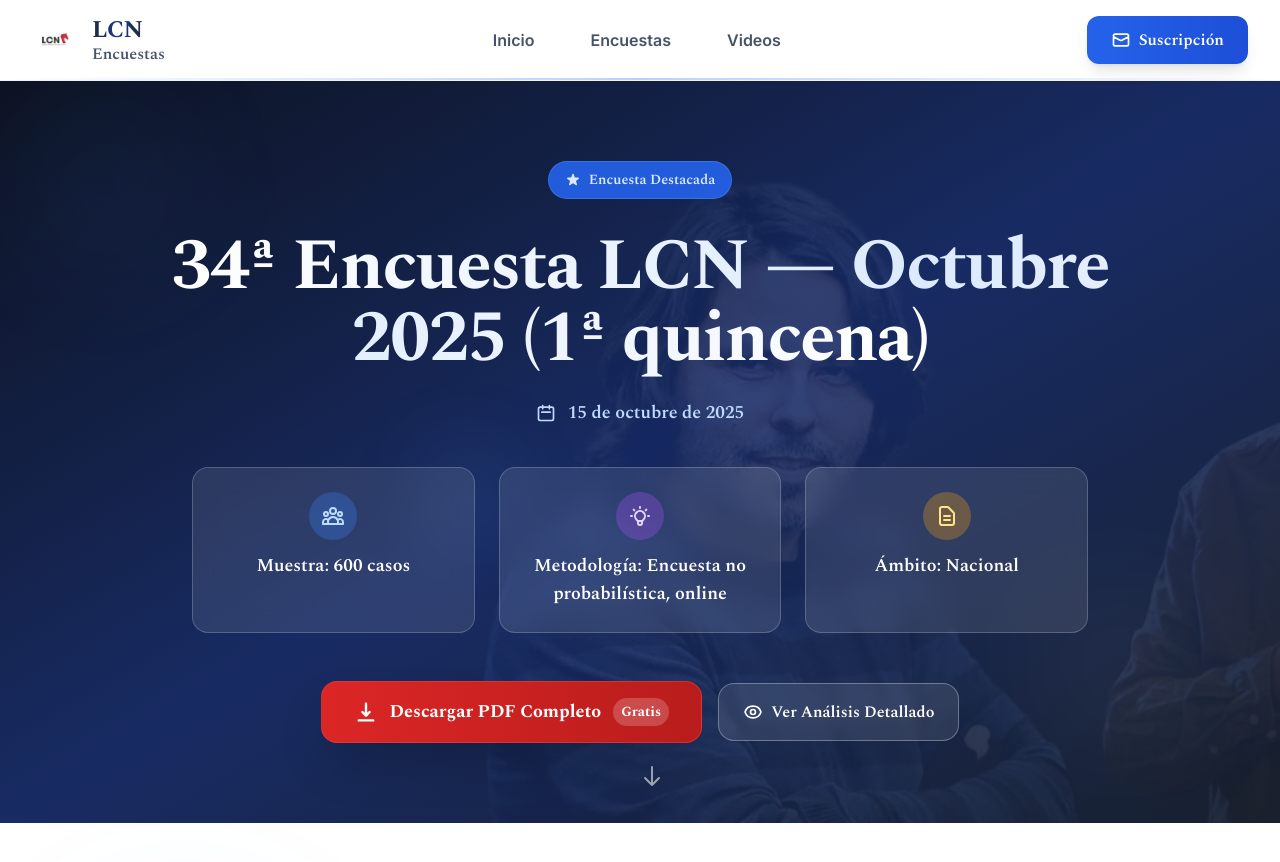
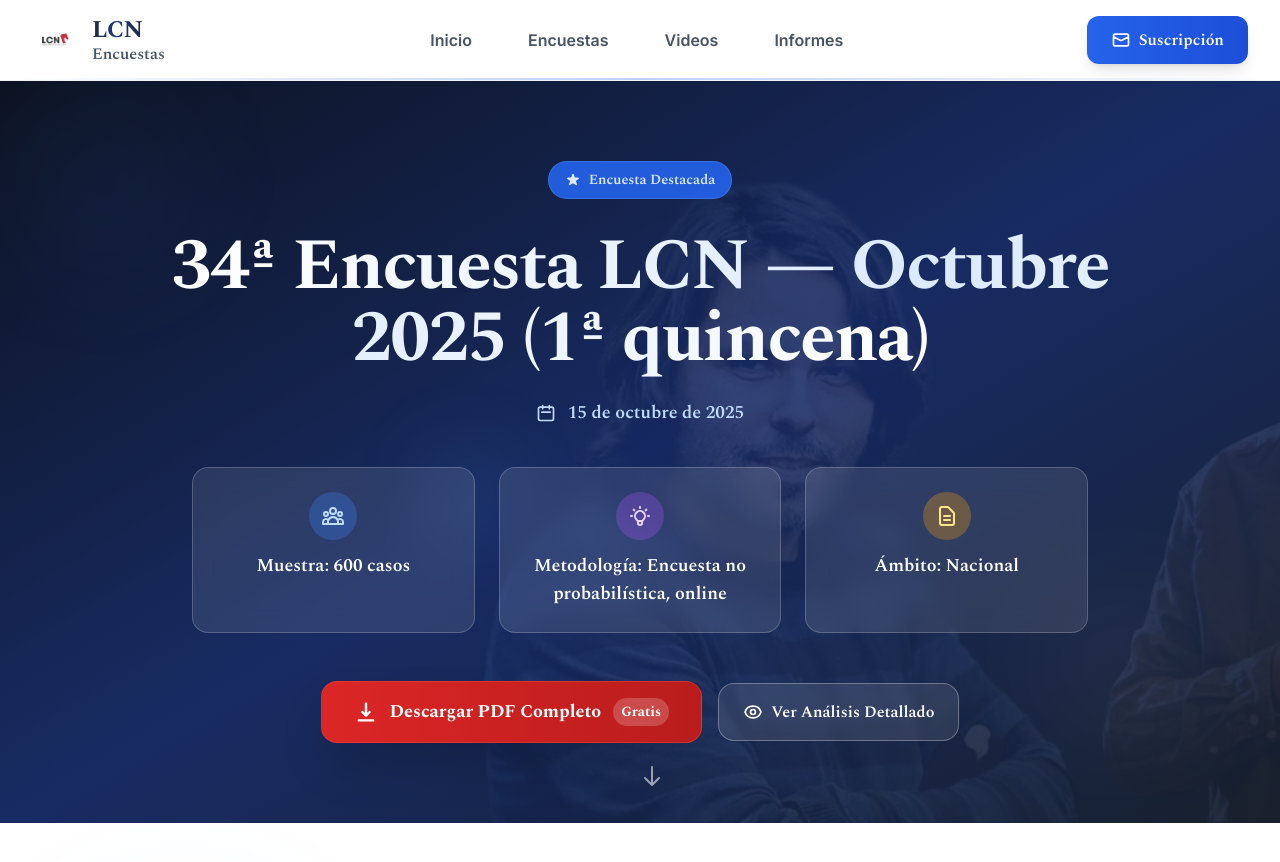
Before and after one commit to JuanJorquerAI/encuesta-lcn, a Jekyll site: the page built from index.html, in a window 1280 px wide and 900 px high. Shown: the top 862 px of the window. Built offline with Jekyll 4.4.1, drawn with Linux system fonts in a browser that asks for light colours; nearby versions of some CDN libraries.

Commit message:
Añade enlace 'Informes' en el menú del header

```diff
--- a/_includes/header.html
+++ b/_includes/header.html
@@ -42,6 +42,12 @@
         <a href="{{ "/videos/" | relative_url }}"
            class="group relative px-3 py-2 text-slate-700 hover:text-slate-900 font-semibold transition-all duration-300">
           <span class="relative z-10">Videos</span>
+          <div class="absolute inset-0 bg-slate-100 rounded-lg opacity-0 group-hover:opacity-100 transition-opacity duration-300"></div>
+        </a>
+
+        <a href="{{ "/informes/" | relative_url }}"
+           class="group relative px-3 py-2 text-slate-700 hover:text-slate-900 font-semibold transition-all duration-300">
+          <span class="relative z-10">Informes</span>
           <div class="absolute inset-0 bg-slate-100 rounded-lg opacity-0 group-hover:opacity-100 transition-opacity duration-300"></div>
         </a>
       </nav>
@@ -103,6 +109,14 @@
           Videos
         </a>
 
+        <a href="{{ "/informes/" | relative_url }}"
+           class="group flex items-center px-4 py-3 text-slate-700 hover:text-slate-900 hover:bg-slate-50 font-medium rounded-lg transition-all duration-300">
+          <svg class="w-5 h-5 mr-3 text-slate-400 group-hover:text-slate-600" fill="none" stroke="currentColor" viewBox="0 0 24 24">
+            <path stroke-linecap="round" stroke-linejoin="round" stroke-width="2" d="M19 21H5a2 2 0 01-2-2V7a2 2 0 012-2h4l2-2h2l2 2h4a2 2 0 012 2v12a2 2 0 01-2 2z"/>
+          </svg>
+          Informes
+        </a>
+
         <div class="pt-4 border-t border-slate-200 mt-4">
           <a href="{{ "/about/" | relative_url }}"
              class="group flex items-center px-4 py-3 text-slate-600 hover:text-slate-800 hover:bg-slate-50 font-medium rounded-lg transition-all duration-300">
```
